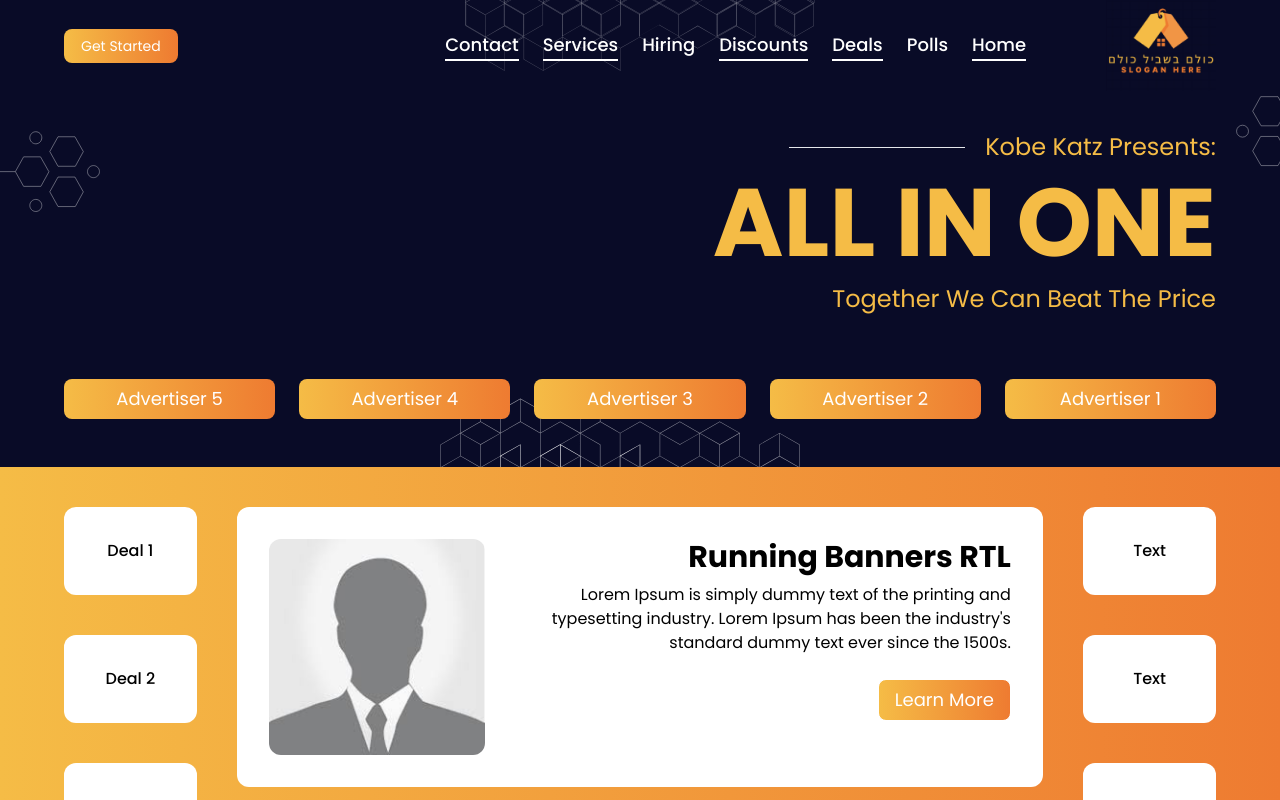
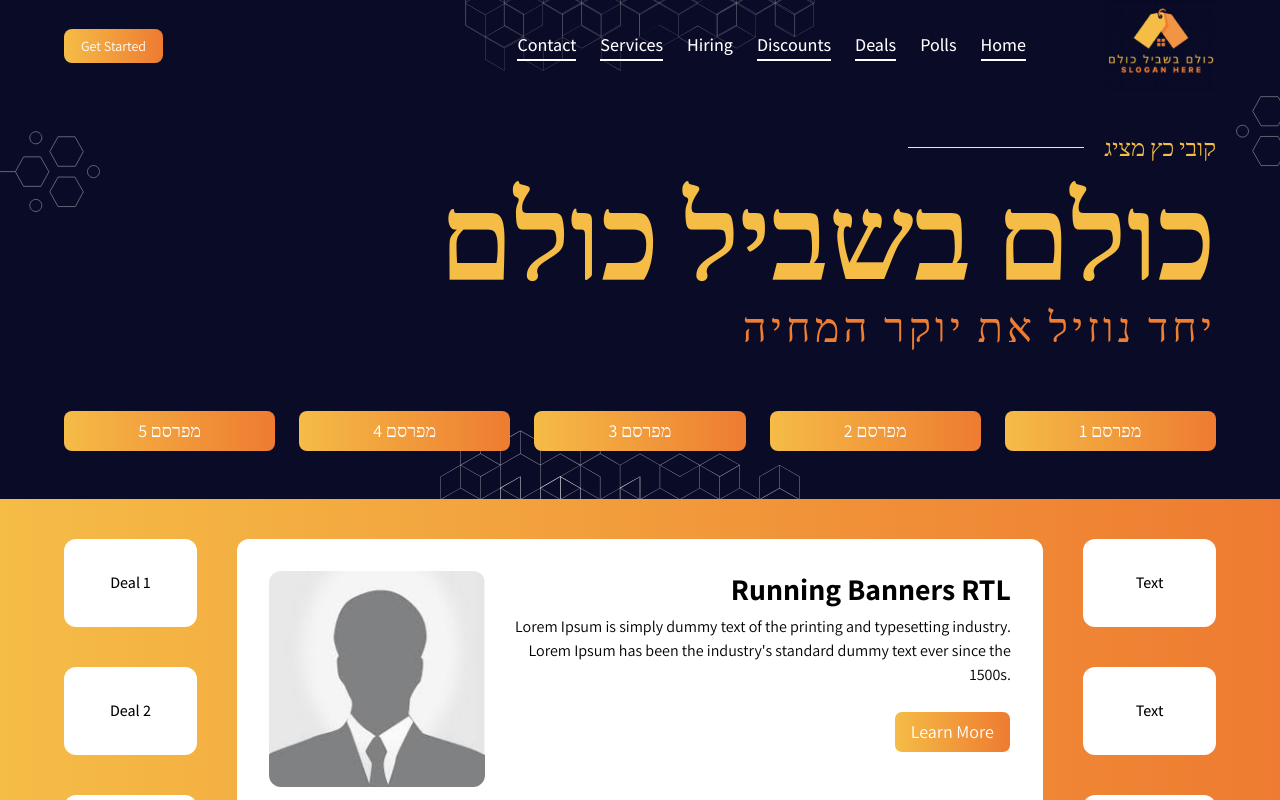
Before and after one commit to whoguri/kulam, a Next.js app: page / in a window 1280 px wide. Shown: the top 800 px of the page. Built offline with nearby package versions, Linux system fonts and the light colour scheme; no server answers.

Commit message:
Hebrew +style+fonts

```diff
--- a/src/app/globals.css
+++ b/src/app/globals.css
@@ -7,7 +7,8 @@
 }
 
 .poppins {
-  font-family: "Poppins";
+  /* font-family: "Poppins"; */
+  font-family: "Assistant";
   font-style: normal;
 }
 
--- a/src/app/layout.js
+++ b/src/app/layout.js
@@ -14,9 +14,16 @@ export default function RootLayout({ children }) {
       <head>
         <link rel="icon" href="/fav.png" sizes="any" />
         <link rel="preconnect" href="https://fonts.googleapis.com" />
-        <link rel="preconnect" href="https://fonts.gstatic.com" crossorigin />
-        <link href="https://fonts.googleapis.com/css2?family=Poppins:ital,wght@0,100;0,200;0,300;0,400;0,500;0,600;0,700;0,800;0,900;1,100;1,200;1,300;1,400;1,500;1,600;1,700;1,800;1,900&display=swap" rel="stylesheet" />
-        <link rel="stylesheet"
+        <link rel="preconnect" href="https://fonts.gstatic.com" crossOrigin />
+        {/* <link href="https://fonts.googleapis.com/css2?family=Assistant:ital,wght@0,100;0,200;0,300;0,400;0,500;0,600;0,700;0,800;0,900;1,100;1,200;1,300;1,400;1,500;1,600;1,700;1,800;1,900&display=swap" rel="stylesheet" />
+         */}
+
+        <link
+          href="https://fonts.googleapis.com/css2?family=Assistant:wght@200..800&display=swap"
+          rel="stylesheet"
+        ></link>
+        <link
+          rel="stylesheet"
           type="text/css"
           charSet="UTF-8"
           href="https://cdnjs.cloudflare.com/ajax/libs/slick-carousel/1.8.1/slick.min.css"
--- a/src/components/HomeBanner.js
+++ b/src/components/HomeBanner.js
@@ -2,24 +2,57 @@
 import Image from "next/image"
 
 export default function HomeBanner() {
-    return <div className="bg-background relative overflow-hidden">
+    return (
+      <div className="bg-background relative overflow-hidden">
         <div className="2xl:max-w-7xl xl:max-w-6xl max-w-[90%] mx-auto md:pt-10 pt-5 relative z-20">
           <div className="flex items-center md:gap-5 gap-2 justify-end">
             <hr className="md:w-44 w-16" />
-                <h3 className="md:text-2xl text-base text-end text-primary">Kobe Katz Presents:</h3>
+            <h3 className="md:text-2xl text-base text-end text-primary">
+              קובי כץ מציג
+            </h3>
           </div>
-            <h2 className="2xl:text-[120px] xl:text-8xl text-5xl leading-none uppercase md:py-3 py-[10px] font-bold text-primary text-end">all in one</h2>
-            <h3 className="md:text-2xl text-base text-end text-primary">Together We Can Beat The Price</h3>
+          <h2 className="xl:text-[120px] xl:text-7xl text-6xl leading-none uppercase md:py-3 py-[10px] font-bold text-primary text-end">
+            כולם בשביל כולם
+          </h2>
+          <h3 className="font-thin text-4xl  md:text-4xl xl:text-[2.6rem] text-end text-secondary tracking-widest">
+            יחד נוזיל את יוקר המחיה
+          </h3>
           <div className="grid lg:grid-cols-5 grid-cols-3 2xl:w-[70%] w-full mx-auto md:gap-6 gap-3 items-center justify-center md:pt-16 pt-10 md:pb-12 pb-8 relative z-20">
-                <button className="md:px-4 px-3 py-[6px] md:text-lg text-sm rounded-lg gradient-bg text-white">Advertiser 5</button>
-                <button className="md:px-4 px-3 py-[6px] md:text-lg text-sm rounded-lg gradient-bg text-white">Advertiser 4</button>
-                <button className="md:px-4 px-3 py-[6px] md:text-lg text-sm rounded-lg gradient-bg text-white">Advertiser 3</button>
-                <button className="md:px-4 px-3 py-[6px] md:text-lg text-sm rounded-lg gradient-bg text-white">Advertiser 2</button>
-                <button className="md:px-4 px-3 py-[6px] md:text-lg text-sm rounded-lg gradient-bg text-white">Advertiser 1</button>
+            <button className="md:px-4 px-3 py-[6px] md:text-lg text-sm rounded-lg gradient-bg text-white">
+              מפרסם 5
+            </button>
+            <button className="md:px-4 px-3 py-[6px] md:text-lg text-sm rounded-lg gradient-bg text-white">
+              מפרסם 4
+            </button>
+            <button className="md:px-4 px-3 py-[6px] md:text-lg text-sm rounded-lg gradient-bg text-white">
+              מפרסם 3
+            </button>
+            <button className="md:px-4 px-3 py-[6px] md:text-lg text-sm rounded-lg gradient-bg text-white">
+              מפרסם 2
+            </button>
+            <button className="md:px-4 px-3 py-[6px] md:text-lg text-sm rounded-lg gradient-bg text-white">
+              מפרסם 1
+            </button>
           </div>
-            <Image src="/images/title.svg" width={50} height={50} className="w-[400px] mx-auto absolute bottom-0 right-0 z-10 left-0" />
+          <Image
+            src="/images/title.svg"
+            width={50}
+            height={50}
+            className="w-[400px] mx-auto absolute bottom-0 right-0 z-10 left-0"
+          />
         </div>
-        <Image src="/images/title2.svg" width={50} height={50} className="md:w-[100px] w-[60px] mx-auto absolute top-10 z-10 left-0" />
-        <Image src="/images/title2.svg" width={50} height={50} className="md:w-[100px] w-[60px] mx-auto absolute top-0 z-10 md:-right-14 -right-8 rotate-180" />
+        <Image
+          src="/images/title2.svg"
+          width={50}
+          height={50}
+          className="md:w-[100px] w-[60px] mx-auto absolute top-10 z-10 left-0"
+        />
+        <Image
+          src="/images/title2.svg"
+          width={50}
+          height={50}
+          className="md:w-[100px] w-[60px] mx-auto absolute top-0 z-10 md:-right-14 -right-8 rotate-180"
+        />
       </div>
+    );
 }
--- a/tailwind.config.js
+++ b/tailwind.config.js
@@ -10,7 +10,8 @@ module.exports = {
       colors: {
         "background": "#090B27",
         "primary": "#F5BC46",
-        'primary-dark': "#ee7b31"
+        'primary-dark': "#ee7b31",
+        "secondary": "#EF7D32",
       },
       backgroundImage: {
         "gradient-radial": "radial-gradient(var(--tw-gradient-stops))",
```
Also changed, not shown: 1 other file (tests, documents, lock files or other folders). Lines whose indentation alone changed are shown as unchanged.
